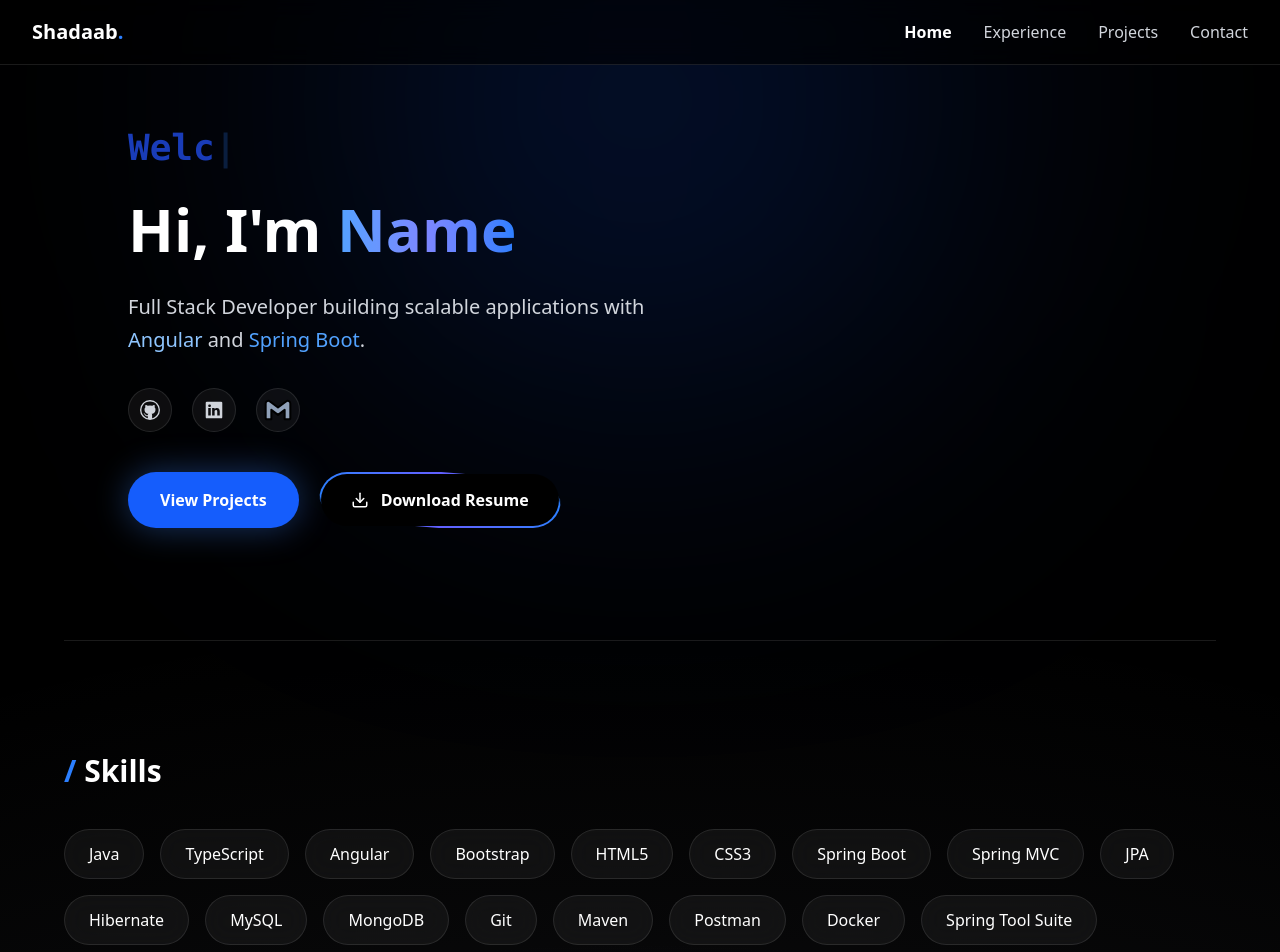
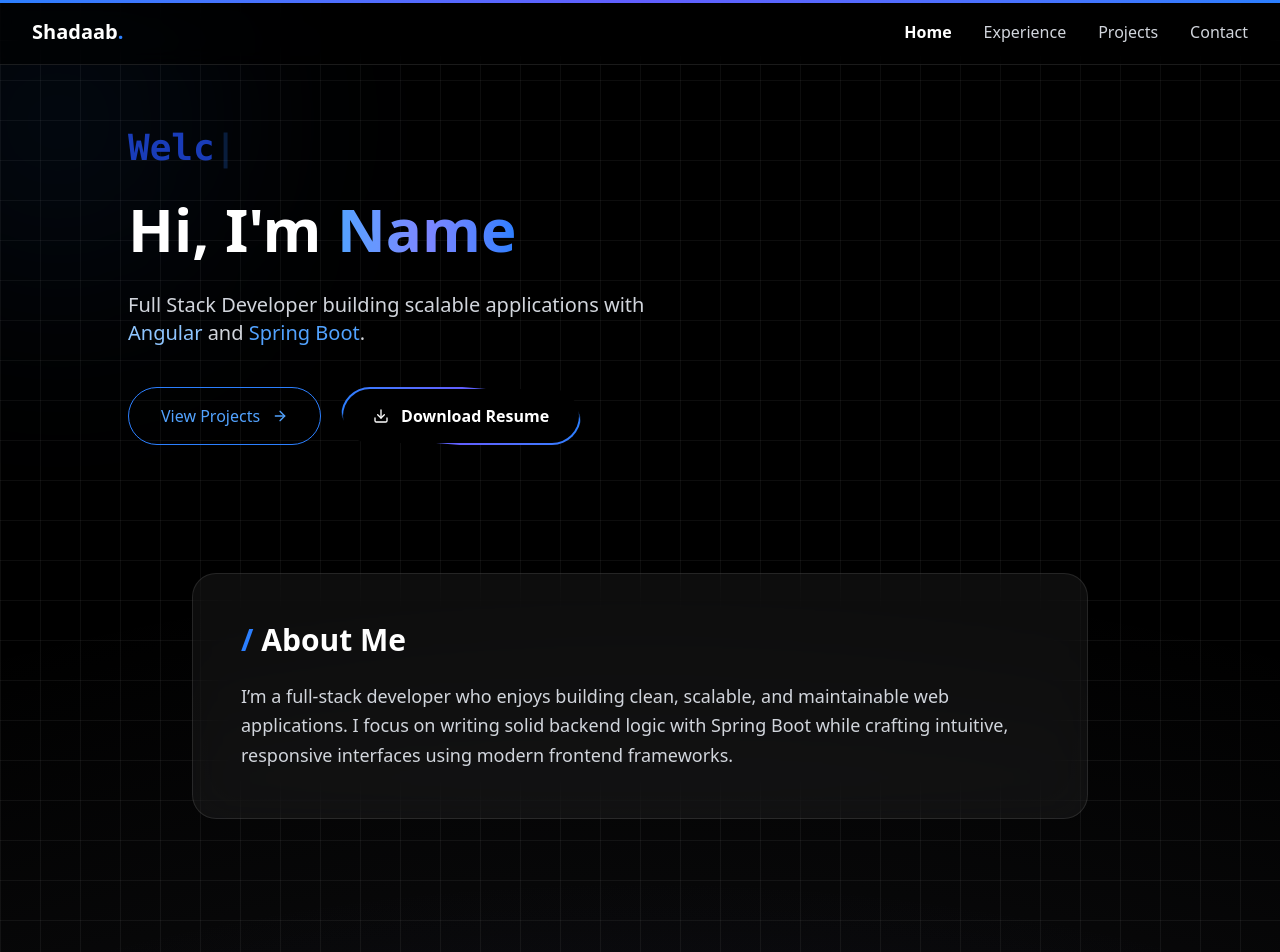
Before and after one commit to syedmohammedshadaab/portfolio, a React (Vite) app: page / in a window 1280 px wide. Shown: the top 952 px of the page. Built offline with nearby package versions, Linux system fonts and the light colour scheme.

Commit message:
Added About Section In Home

```diff
--- a/src/pages/Home.jsx
+++ b/src/pages/Home.jsx
@@ -1,6 +1,6 @@
-import React, { useRef } from "react";
-import { motion, useMotionValue, useSpring } from "framer-motion";
-import { FiDownload } from "react-icons/fi";
+import React, { useRef, useEffect, useState } from "react";
+import { motion, useMotionValue, useSpring, useScroll } from "framer-motion";
+import { FiDownload, FiArrowRight } from "react-icons/fi";
 import TypewriterText from "../components/TypewriterText";
 import TimelinePage2 from "../components/TimelinePage2";
 import GitHubIcon from "../components/GithubIcon";
@@ -16,51 +16,63 @@ const fadeUp = {
 const sectionSpacing = "mb-36";
 
 const Home = () => {
+  /* ================= Scroll Progress ================= */
+  const { scrollYProgress } = useScroll();
+  const scaleX = useSpring(scrollYProgress, { stiffness: 100, damping: 30 });
+
+  /* ================= Cursor Glow ================= */
+  const [cursorPos, setCursorPos] = useState({ x: 0, y: 0 });
+  useEffect(() => {
+    const move = (e) => setCursorPos({ x: e.clientX, y: e.clientY });
+    window.addEventListener("mousemove", move);
+    return () => window.removeEventListener("mousemove", move);
+  }, []);
+
   /* ================= Magnetic Button ================= */
   const buttonRef = useRef(null);
   const x = useMotionValue(0);
   const y = useMotionValue(0);
-
   const springX = useSpring(x, { stiffness: 150, damping: 15 });
   const springY = useSpring(y, { stiffness: 150, damping: 15 });
 
-  const handleMouseMove = (e) => {
+  const handleMove = (e) => {
     const rect = buttonRef.current.getBoundingClientRect();
-    const offsetX = e.clientX - (rect.left + rect.width / 2);
-    const offsetY = e.clientY - (rect.top + rect.height / 2);
-
-    x.set(offsetX * 0.2);
-    y.set(offsetY * 0.2);
+    x.set((e.clientX - (rect.left + rect.width / 2)) * 0.2);
+    y.set((e.clientY - (rect.top + rect.height / 2)) * 0.2);
   };
 
-  const handleMouseLeave = () => {
+  const reset = () => {
     x.set(0);
     y.set(0);
   };
 
   return (
     <div className="relative min-h-screen w-full px-6 sm:px-10 lg:px-16 pt-28 sm:pt-32 pb-24 text-white overflow-hidden">
+      {/* Scroll Indicator */}
+      <motion.div
+        style={{ scaleX }}
+        className="fixed top-0 left-0 right-0 h-[3px] bg-gradient-to-r from-blue-500 via-indigo-500 to-blue-500 origin-left z-50"
+      />
 
-      {/* ================= Ambient Background Glow ================= */}
-      <div className="absolute top-[-200px] left-1/2 -translate-x-1/2 w-[600px] h-[600px] bg-blue-600/20 blur-[160px] rounded-full pointer-events-none" />
-      <div className="absolute bottom-[-250px] right-[-200px] w-[500px] h-[500px] bg-indigo-600/20 blur-[140px] rounded-full pointer-events-none" />
+      {/* Cursor Glow */}
+      <div
+        className="fixed w-72 h-72 bg-blue-500/10 blur-[120px] rounded-full pointer-events-none z-0"
+        style={{
+          transform: `translate(${cursorPos.x - 150}px, ${cursorPos.y - 150}px)`,
+        }}
+      />
+
+      {/* Grid Background */}
+      <div className="absolute inset-0 -z-10 bg-[linear-gradient(to_right,rgba(255,255,255,0.05)_1px,transparent_1px),linear-gradient(to_bottom,rgba(255,255,255,0.05)_1px,transparent_1px)] bg-[size:40px_40px]" />
 
       {/* ================= HERO ================= */}
-      <motion.section
-        initial={{ opacity: 0, y: 40 }}
-        animate={{ opacity: 1, y: 0 }}
-        transition={{ duration: 0.8 }}
-        className="relative max-w-5xl mx-auto text-center md:text-left z-10"
-      >
+      <section className="relative max-w-5xl mx-auto text-center md:text-left z-10">
         <TypewriterText />
 
-        {/* Parallax Title */}
         <motion.h1
           variants={fadeUp}
           initial="hidden"
           animate="visible"
-          transition={{ duration: 0.6 }}
-          whileHover={{ y: -5 }}
           className="text-4xl sm:text-5xl lg:text-6xl font-extrabold leading-tight mt-6"
         >
           Hi, I'm{" "}
@@ -73,138 +85,75 @@ const Home = () => {
           variants={fadeUp}
           initial="hidden"
           animate="visible"
-          transition={{ duration: 0.6, delay: 0.15 }}
-          className="mt-6 text-base sm:text-lg lg:text-xl text-gray-300 max-w-xl mx-auto md:mx-0 leading-relaxed"
+          transition={{ delay: 0.15 }}
+          className="mt-6 text-base sm:text-lg lg:text-xl text-gray-300 max-w-xl"
         >
           Full Stack Developer building scalable applications with{" "}
-          <span className="text-blue-300 font-medium">Angular</span> and{" "}
-          <span className="text-blue-400 font-medium">Spring Boot</span>.
+          <span className="text-blue-300">Angular</span> and{" "}
+          <span className="text-blue-400">Spring Boot</span>.
         </motion.p>
 
-        {/* SOCIAL ICONS */}
+        {/* CTA */}
         <motion.div
           variants={fadeUp}
           initial="hidden"
           animate="visible"
-          transition={{ duration: 0.6, delay: 0.25 }}
-          className="flex items-center justify-center md:justify-start gap-5 mt-8"
+          transition={{ delay: 0.3 }}
+          className="mt-10 flex flex-col sm:flex-row gap-5"
         >
-          {[{ component: <GitHubIcon />, href: "" },
-            { component: <LinkedInIcon />, href: "" }].map((item, index) => (
-            <a
-              key={index}
-              href={item.href}
-              target="_blank"
-              rel="noopener noreferrer"
-              className="flex items-center justify-center
-                         w-11 h-11 rounded-full
-                         bg-white/5 border border-white/10
-                         hover:bg-blue-600/20
-                         hover:border-blue-500/40
-                         transition duration-300"
-            >
-              <div className="w-5 h-5 text-gray-300">{item.component}</div>
-            </a>
-          ))}
-
-          <div className="flex items-center justify-center
-                          w-11 h-11 rounded-full
-                          bg-white/5 border border-white/10
-                          hover:bg-blue-600/20
-                          hover:border-blue-500/40
-                          transition duration-300">
-            <EmailIcon email="" />
-          </div>
-        </motion.div>
-
-        {/* CTA SECTION */}
-        <motion.div
-          variants={fadeUp}
-          initial="hidden"
-          animate="visible"
-          transition={{ duration: 0.6, delay: 0.35 }}
-          className="mt-10 flex flex-col sm:flex-row items-center justify-center md:justify-start gap-5"
-        >
-          {/* View Projects */}
           <a
             href="/projects"
-            className="w-full sm:w-auto text-center
-                       bg-blue-600 hover:bg-blue-700
-                       px-8 py-4 rounded-full
-                       font-semibold text-base
-                       shadow-[0_0_35px_rgba(59,130,246,0.4)]
-                       transition-all duration-300"
+            className="flex items-center justify-center gap-3 px-8 py-4 rounded-full
+                       border border-blue-500 text-blue-400
+                       hover:bg-blue-600 hover:text-white transition"
           >
-            View Projects
+            View Projects <FiArrowRight />
           </a>
 
-          {/* Ultra Premium Resume Button */}
           <motion.a
             ref={buttonRef}
             href="/resume.pdf"
             download
             style={{ x: springX, y: springY }}
-            onMouseMove={handleMouseMove}
-            onMouseLeave={handleMouseLeave}
-            className="relative w-full sm:w-auto flex items-center justify-center gap-3
-                       px-8 py-4 rounded-full font-semibold text-base
-                       text-white overflow-hidden group"
+            onMouseMove={handleMove}
+            onMouseLeave={reset}
+            className="relative flex items-center justify-center gap-3 px-8 py-4 rounded-full
+                       font-semibold text-white overflow-hidden"
           >
-            {/* Animated Gradient Border */}
             <span className="absolute inset-0 rounded-full p-[2px] bg-gradient-to-r from-blue-500 via-indigo-500 to-blue-500 animate-[spin_6s_linear_infinite]" />
             <span className="absolute inset-[2px] rounded-full bg-black" />
-
-            {/* Content */}
-            <FiDownload className="relative z-10 text-lg" />
+            <FiDownload className="relative z-10" />
             <span className="relative z-10">Download Resume</span>
           </motion.a>
         </motion.div>
-      </motion.section>
+      </section>
 
-      {/* Divider */}
-      <div className="h-px bg-white/10 my-28 max-w-6xl mx-auto relative z-10" />
-
-      {/* ================= SKILLS ================= */}
+      {/* ================= ABOUT ================= */}
       <motion.section
         variants={fadeUp}
         initial="hidden"
         whileInView="visible"
-        viewport={{ amount: 0.3 }}
+        viewport={{ once: true }}
         transition={{ duration: 0.6 }}
-        className={`relative z-10 max-w-6xl mx-auto ${sectionSpacing}`}
+        className={`relative z-10 max-w-4xl mx-auto mt-32 ${sectionSpacing}`}
       >
-        <h2 className="text-3xl font-bold mb-10 text-center md:text-left">
-          <span className="text-blue-500">/</span> Skills
-        </h2>
+        <div className="bg-white/5 border border-white/10 backdrop-blur-xl rounded-3xl p-8 md:p-12 hover:border-blue-500/40 transition">
+          <h2 className="text-3xl font-bold mb-6">
+            <span className="text-blue-500">/</span> About Me
+          </h2>
 
-        <div className="flex flex-wrap justify-center md:justify-start gap-4">
-          {[
-            "Java","TypeScript","Angular","Bootstrap","HTML5","CSS3",
-            "Spring Boot","Spring MVC","JPA","Hibernate","MySQL",
-            "MongoDB","Git","Maven","Postman","Docker",
-            "Spring Tool Suite","IntelliJ IDEA",
-            "Visual Studio Code","Vercel","Railway","Render","React"
-          ].map((skill) => (
-            <motion.div
-              key={skill}
-              whileHover={{ y: -6, scale: 1.08 }}
-              transition={{ type: "spring", stiffness: 200 }}
-              className="px-6 py-3 rounded-full
-                         bg-white/5 border border-white/10
-                         backdrop-blur-md
-                         hover:bg-blue-600/20
-                         hover:border-blue-500/50
-                         hover:shadow-[0_0_25px_rgba(59,130,246,0.4)]"
-            >
-              {skill}
-            </motion.div>
-          ))}
+          <p className="text-gray-300 text-base sm:text-lg leading-relaxed">
+            I’m a full-stack developer who enjoys building clean, scalable, and
+            maintainable web applications. I focus on writing solid backend
+            logic with Spring Boot while crafting intuitive, responsive
+            interfaces using modern frontend frameworks.
+          </p>
         </div>
       </motion.section>
 
       {/* ================= EXPERIENCE ================= */}
       <section className={`relative z-10 max-w-6xl mx-auto ${sectionSpacing}`}>
-        <h2 className="text-3xl font-bold mb-10 text-center md:text-left">
+        <h2 className="text-3xl font-bold mb-10">
           <span className="text-blue-500">/</span> Experience
         </h2>
         <TimelinePage2 />
@@ -212,7 +161,7 @@ const Home = () => {
 
       {/* ================= PROJECTS ================= */}
       <section className="relative z-10 max-w-6xl mx-auto">
-        <h2 className="text-3xl font-bold mb-10 text-center md:text-left">
+        <h2 className="text-3xl font-bold mb-10">
           <span className="text-blue-500">/</span> Projects
         </h2>
         <Projects />
```
